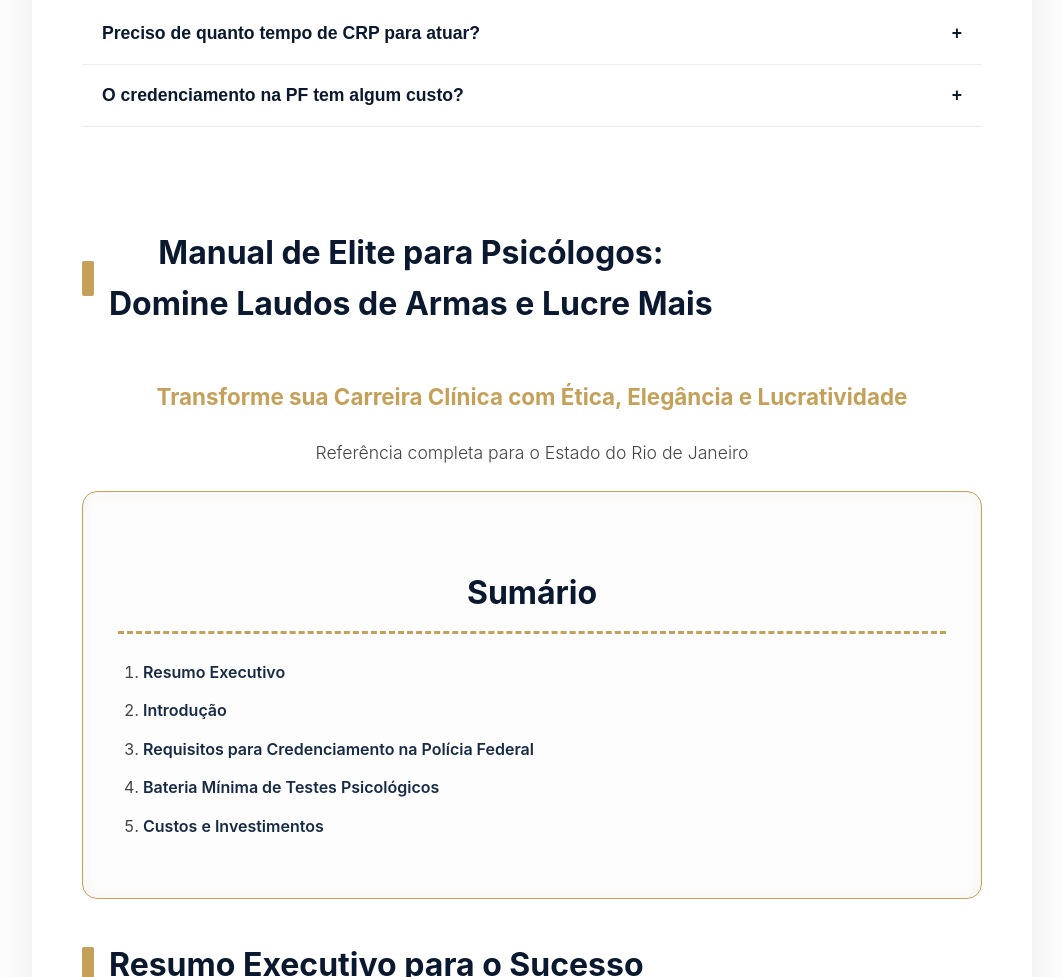
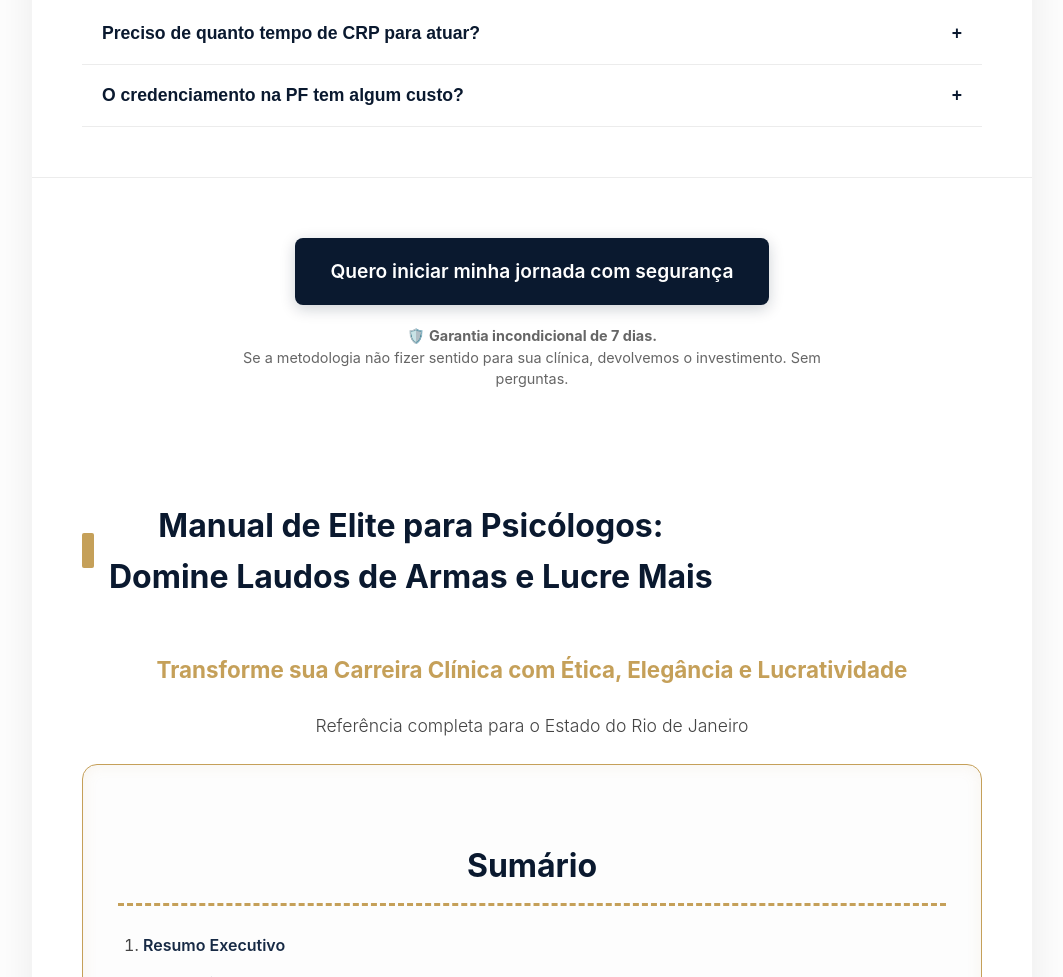
Before and after one commit to adcdoliveira-cyber/laudoarmaspsi, a plain HTML site: page index.html in a window 1280 px wide. Shown: the part 2949-3926 px from the top of the page, without its empty margins (108-1171 px from the left). Drawn offline with Linux system fonts and the light colour scheme.

Commit message:
Add a call to action and risk-free guarantee to the website
Added a new section to index.html containing a primary call to action button and a 7-day risk-free guarantee text.

Replit-Commit-Author: Agent
Replit-Commit-Session-Id: 9b6823c0-3650-4fda-a624-a1f23ee6baee
Replit-Commit-Checkpoint-Type: full_checkpoint
Replit-Commit-Event-Id: a31a9b7f-7f23-4478-a418-89bcbdb10c5b
Replit-Commit-Screenshot-Url: https://storage.googleapis.com/screenshot-production-us-central1/c150e855-28e9-45cb-9343-ff47ebbae5b7/9b6823c0-3650-4fda-a624-a1f23ee6baee/bEnYSBu
Replit-Helium-Checkpoint-Created: true

```diff
--- a/index.html
+++ b/index.html
@@ -413,6 +413,46 @@
         border-radius: 8px;
         font-size: 0.9rem;
         border-left: 4px solid var(--primary-gold);
+      }
+
+      .cta-section {
+        padding: 60px 50px;
+        text-align: center;
+        background: white;
+        border-top: 1px solid var(--soft-gray);
+      }
+
+      .btn-primary {
+        background: var(--navy-dark);
+        color: white;
+        padding: 18px 35px;
+        font-size: 1.2rem;
+        font-weight: 600;
+        border: none;
+        border-radius: 8px;
+        cursor: pointer;
+        transition: all 0.3s;
+        box-shadow: 0 4px 15px rgba(10, 25, 47, 0.2);
+        display: inline-block;
+        text-decoration: none;
+      }
+
+      .btn-primary:hover {
+        background: var(--navy-light);
+        transform: translateY(-2px);
+        box-shadow: 0 6px 20px rgba(10, 25, 47, 0.3);
+        color: var(--secondary-gold);
+      }
+
+      .guarantee-text {
+        display: block;
+        margin-top: 20px;
+        font-size: 0.9rem;
+        color: #666;
+        max-width: 600px;
+        margin-left: auto;
+        margin-right: auto;
+        line-height: 1.5;
       }
 
       .inner {
@@ -765,6 +805,14 @@
         }
       </script>
 
+      <section class="cta-section">
+        <a href="#" class="btn-primary">Quero iniciar minha jornada com segurança</a>
+        <span class="guarantee-text">
+          🛡️ <strong>Garantia incondicional de 7 dias.</strong><br>
+          Se a metodologia não fizer sentido para sua clínica, devolvemos o investimento. Sem perguntas.
+        </span>
+      </section>
+
       <div class="inner">
         <!-- CAPA -->
         <section class="pdf-section">
```
